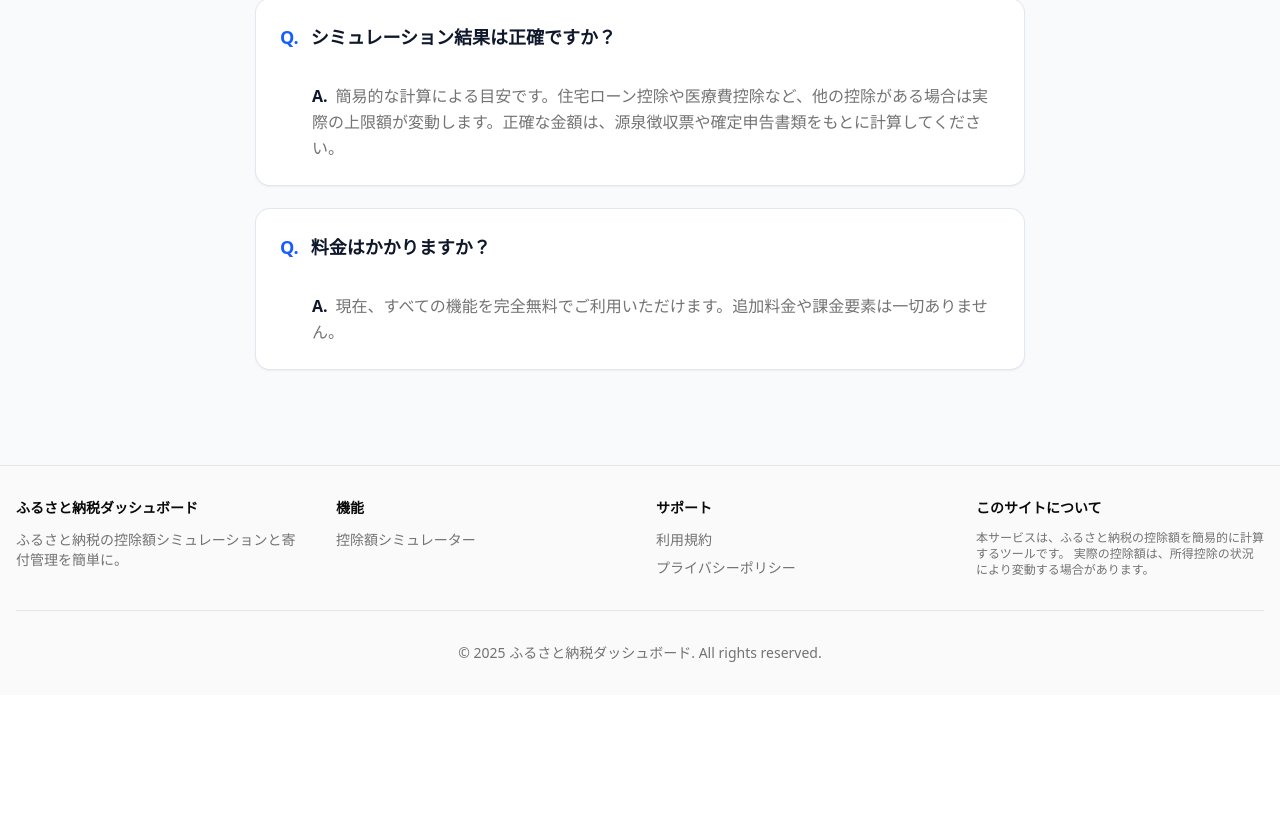
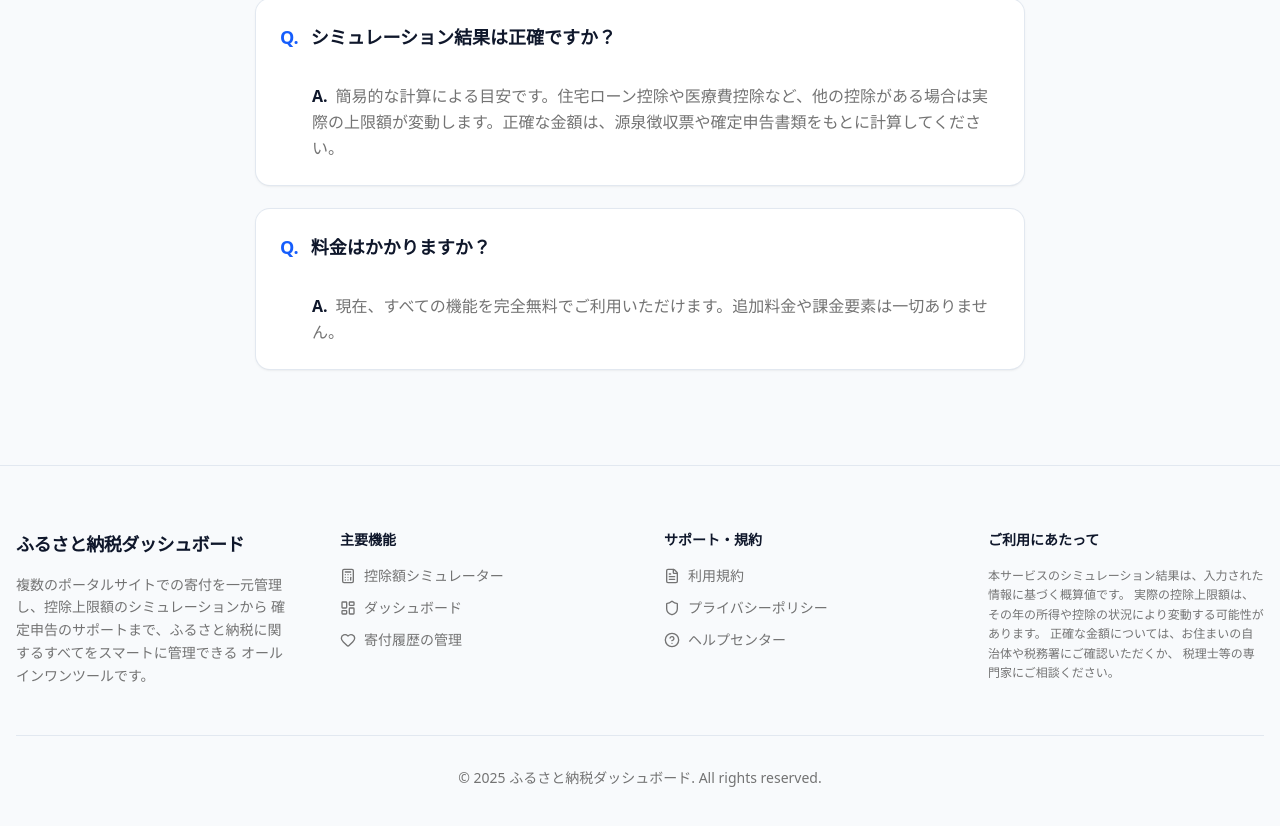
Before and after one commit to kouheiohmikawa/furusato-dashboard, a Next.js app: page / in a window 1280 px wide. Shown: the part 3261-4087 px from the top of the page. Before the commit the page ends 3956 px from the top, so only its background shows below. Built offline with nearby package versions, Linux system fonts and the light colour scheme; no server answers.

Commit message:
feat(footer): enhance UI with premium styling and update content

```diff
--- a/src/components/layout/Footer.tsx
+++ b/src/components/layout/Footer.tsx
@@ -1,88 +1,110 @@
 import Link from "next/link";
+import { Calculator, LayoutDashboard, Heart, FileText, Shield, HelpCircle } from "lucide-react";
 
 export function Footer() {
   const currentYear = new Date().getFullYear();
 
   return (
-    <footer className="border-t bg-muted/50">
-      <div className="container mx-auto px-4 py-8">
-        <div className="grid gap-8 sm:grid-cols-2 lg:grid-cols-4">
+    <footer className="border-t border-slate-200 dark:border-slate-800 bg-slate-50 dark:bg-slate-950/50">
+      <div className="container mx-auto px-4 py-12 md:py-16">
+        <div className="grid gap-12 sm:grid-cols-2 lg:grid-cols-4">
           {/* サイト情報 */}
-          <div className="space-y-3">
-            <h3 className="text-sm font-semibold">ふるさと納税ダッシュボード</h3>
-            <p className="text-sm text-muted-foreground">
-              ふるさと納税の控除額シミュレーションと寄付管理を簡単に。
+          <div className="space-y-4">
+            <h3 className="text-lg font-bold tracking-tight text-slate-900 dark:text-slate-100">
+              ふるさと納税ダッシュボード
+            </h3>
+            <p className="text-sm text-muted-foreground leading-relaxed">
+              複数のポータルサイトでの寄付を一元管理し、控除上限額のシミュレーションから
+              確定申告のサポートまで、ふるさと納税に関するすべてをスマートに管理できる
+              オールインワンツールです。
             </p>
           </div>
 
           {/* 機能 */}
-          <div className="space-y-3">
-            <h3 className="text-sm font-semibold">機能</h3>
-            <ul className="space-y-2 text-sm">
+          <div className="space-y-4">
+            <h3 className="text-sm font-semibold text-slate-900 dark:text-slate-100">主要機能</h3>
+            <ul className="space-y-3 text-sm">
               <li>
                 <Link
                   href="/simulator"
-                  className="text-muted-foreground transition-colors hover:text-primary"
+                  className="flex items-center text-muted-foreground transition-colors hover:text-blue-600 dark:hover:text-blue-400"
                 >
+                  <Calculator className="mr-2 h-4 w-4" />
                   控除額シミュレーター
                 </Link>
               </li>
-              {/* 将来の機能用（コメントアウト） */}
-              {/* <li>
+              <li>
                 <Link
                   href="/dashboard"
-                  className="text-muted-foreground transition-colors hover:text-primary"
+                  className="flex items-center text-muted-foreground transition-colors hover:text-blue-600 dark:hover:text-blue-400"
                 >
+                  <LayoutDashboard className="mr-2 h-4 w-4" />
                   ダッシュボード
                 </Link>
               </li>
               <li>
                 <Link
-                  href="/donations"
-                  className="text-muted-foreground transition-colors hover:text-primary"
+                  href="/dashboard/donations"
+                  className="flex items-center text-muted-foreground transition-colors hover:text-blue-600 dark:hover:text-blue-400"
                 >
-                  寄付管理
+                  <Heart className="mr-2 h-4 w-4" />
+                  寄付履歴の管理
                 </Link>
-              </li> */}
+              </li>
             </ul>
           </div>
 
           {/* サポート */}
-          <div className="space-y-3">
-            <h3 className="text-sm font-semibold">サポート</h3>
-            <ul className="space-y-2 text-sm">
+          <div className="space-y-4">
+            <h3 className="text-sm font-semibold text-slate-900 dark:text-slate-100">サポート・規約</h3>
+            <ul className="space-y-3 text-sm">
               <li>
                 <Link
                   href="/terms"
-                  className="text-muted-foreground transition-colors hover:text-primary"
+                  className="flex items-center text-muted-foreground transition-colors hover:text-blue-600 dark:hover:text-blue-400"
                 >
+                  <FileText className="mr-2 h-4 w-4" />
                   利用規約
                 </Link>
               </li>
               <li>
                 <Link
                   href="/privacy"
-                  className="text-muted-foreground transition-colors hover:text-primary"
+                  className="flex items-center text-muted-foreground transition-colors hover:text-blue-600 dark:hover:text-blue-400"
                 >
+                  <Shield className="mr-2 h-4 w-4" />
                   プライバシーポリシー
+                </Link>
+              </li>
+              <li>
+                <Link
+                  href="/help"
+                  className="flex items-center text-muted-foreground transition-colors hover:text-blue-600 dark:hover:text-blue-400"
+                >
+                  <HelpCircle className="mr-2 h-4 w-4" />
+                  ヘルプセンター
                 </Link>
               </li>
             </ul>
           </div>
 
-          {/* その他 */}
-          <div className="space-y-3">
-            <h3 className="text-sm font-semibold">このサイトについて</h3>
-            <p className="text-xs text-muted-foreground">
-              本サービスは、ふるさと納税の控除額を簡易的に計算するツールです。
-              実際の控除額は、所得控除の状況により変動する場合があります。
+          {/* 免責事項 */}
+          <div className="space-y-4">
+            <h3 className="text-sm font-semibold text-slate-900 dark:text-slate-100">ご利用にあたって</h3>
+            <p className="text-xs text-muted-foreground leading-relaxed">
+              本サービスのシミュレーション結果は、入力された情報に基づく概算値です。
+              実際の控除上限額は、その年の所得や控除の状況により変動する可能性があります。
+              正確な金額については、お住まいの自治体や税務署にご確認いただくか、
+              税理士等の専門家にご相談ください。
             </p>
           </div>
         </div>
 
         {/* コピーライト */}
-        <div className="mt-8 border-t pt-8 text-center text-sm text-muted-foreground">
-          <p>&copy; {currentYear} ふるさと納税ダッシュボード. All rights reserved.</p>
+        <div className="mt-12 border-t border-slate-200 dark:border-slate-800 pt-8 text-center">
+          <p className="text-sm text-muted-foreground">
+            &copy; {currentYear} ふるさと納税ダッシュボード. All rights reserved.
+          </p>
         </div>
       </div>
     </footer>
```
